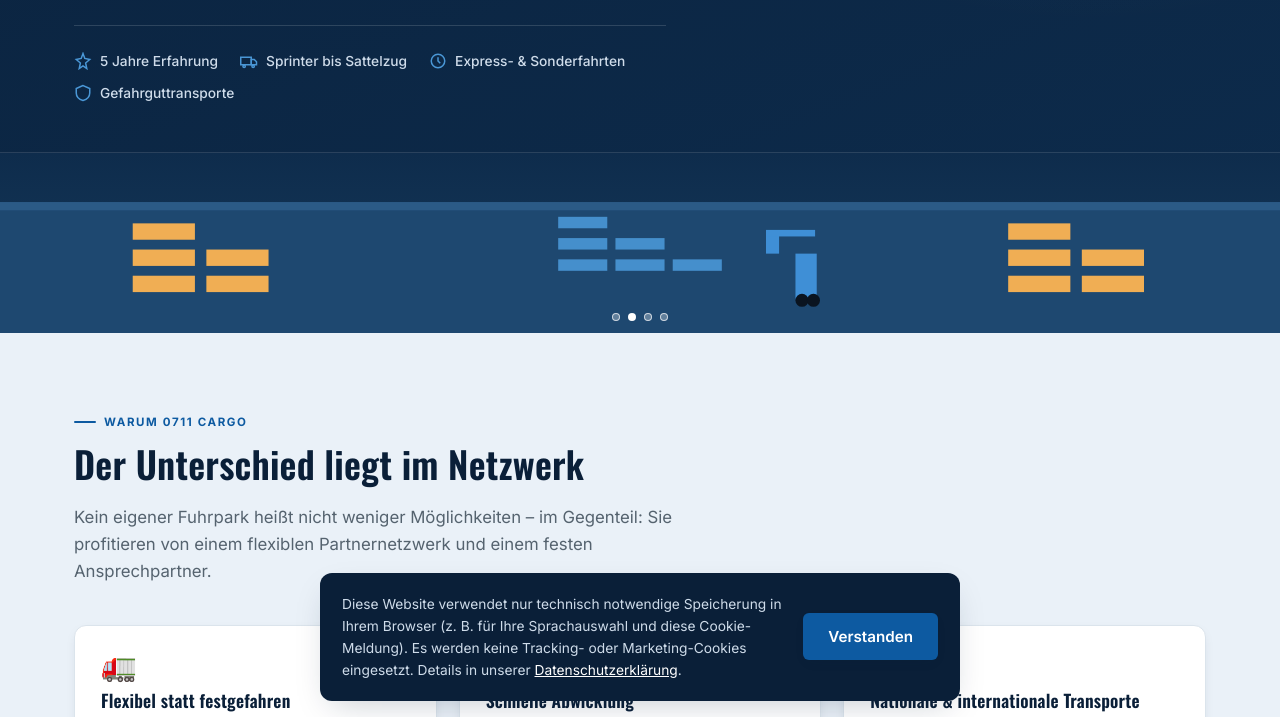
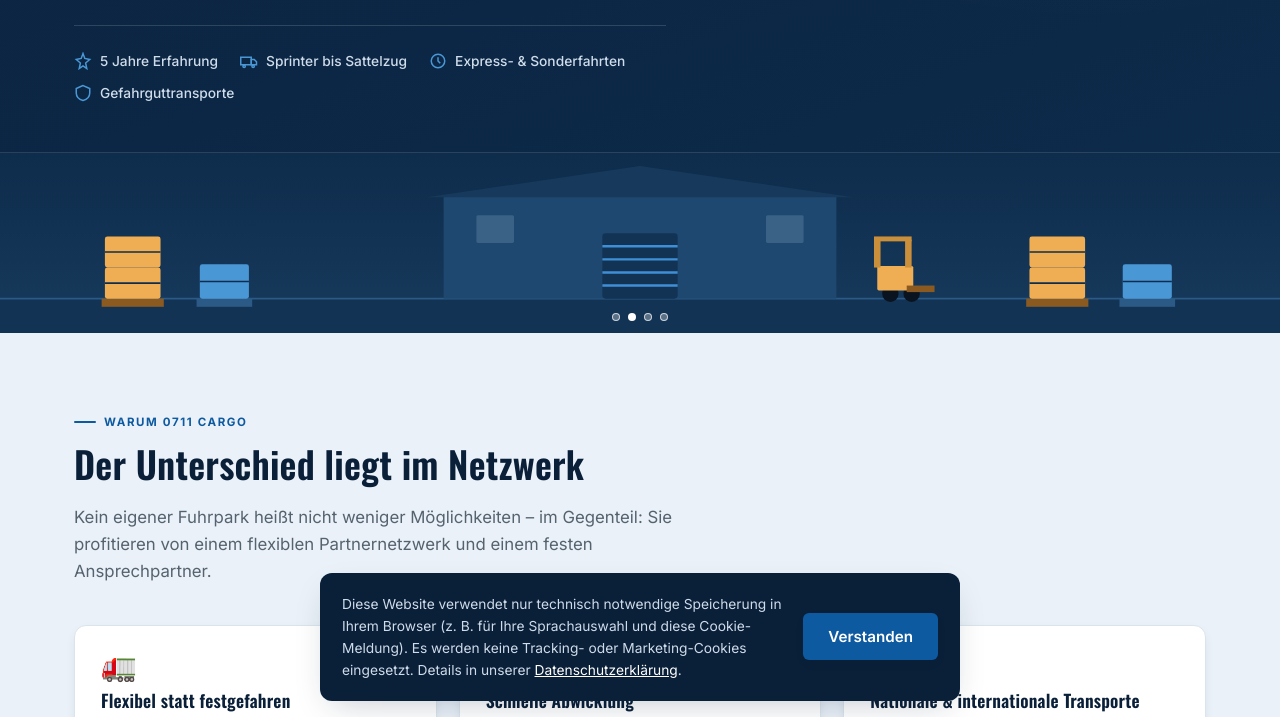
Before and after one commit to kaanko96/0711cargo.de, a plain HTML site: page index.html in a window 1280 px wide. Both pictures are taken after a click on the button 632 px from the left and 1205 px from the top of the page. Shown: the part 888-1605 px from the top of the page. Drawn offline with nearby package versions, Linux system fonts and the light colour scheme.

Commit message:
Add files via upload

```diff
--- a/index.html
+++ b/index.html
@@ -140,24 +140,51 @@
             <stop offset="0" stop-color="#0e2c4c"/><stop offset="1" stop-color="#173a5c"/>
           </linearGradient></defs>
           <rect width="1600" height="220" fill="url(#sky2)"/>
-          <polygon points="0,220 0,60 1600,60 1600,220" fill="#1e4870"/>
-          <rect x="0" y="60" width="1600" height="10" fill="#2b5a86"/>
-          <g fill="#f0ae54">
-            <rect x="180" y="150" width="76" height="20"/><rect x="180" y="118" width="76" height="20"/><rect x="180" y="86" width="76" height="20"/>
-            <rect x="270" y="150" width="76" height="20"/><rect x="270" y="118" width="76" height="20"/>
-            <rect x="1250" y="150" width="76" height="20"/><rect x="1250" y="118" width="76" height="20"/><rect x="1250" y="86" width="76" height="20"/>
-            <rect x="1340" y="150" width="76" height="20"/><rect x="1340" y="118" width="76" height="20"/>
+          <rect x="0" y="178" width="1600" height="42" fill="#123354"/>
+          <line x1="0" y1="178" x2="1600" y2="178" stroke="#2b5a86" stroke-width="2"/>
+
+          <polygon points="540,54 800,16 1060,54" fill="#173a5c"/>
+          <rect x="560" y="54" width="480" height="124" fill="#1e4870"/>
+          <rect x="600" y="76" width="46" height="34" rx="2" fill="#cfe3f4" opacity="0.16"/>
+          <rect x="954" y="76" width="46" height="34" rx="2" fill="#cfe3f4" opacity="0.16"/>
+          <rect x="754" y="98" width="92" height="80" rx="4" fill="#123354"/>
+          <line x1="754" y1="114" x2="846" y2="114" stroke="#3f8fd6" stroke-width="3"/>
+          <line x1="754" y1="130" x2="846" y2="130" stroke="#3f8fd6" stroke-width="3"/>
+          <line x1="754" y1="146" x2="846" y2="146" stroke="#3f8fd6" stroke-width="3"/>
+          <line x1="754" y1="162" x2="846" y2="162" stroke="#3f8fd6" stroke-width="3"/>
+
+          <g transform="translate(180,178)">
+            <rect x="-38" y="0" width="76" height="10" fill="#8a5a20"/>
+            <rect x="-34" y="-38" width="68" height="38" rx="3" fill="#f0ae54"/>
+            <line x1="-34" y1="-19" x2="34" y2="-19" stroke="#0e2c4c" stroke-width="2"/>
+            <rect x="-34" y="-76" width="68" height="38" rx="3" fill="#f0ae54"/>
+            <line x1="-34" y1="-57" x2="34" y2="-57" stroke="#0e2c4c" stroke-width="2"/>
           </g>
-          <g fill="#4a97d6" opacity="0.9">
-            <rect x="700" y="130" width="60" height="14"/><rect x="700" y="104" width="60" height="14"/><rect x="700" y="78" width="60" height="14"/>
-            <rect x="770" y="130" width="60" height="14"/><rect x="770" y="104" width="60" height="14"/>
-            <rect x="840" y="130" width="60" height="14"/>
+          <g transform="translate(292,178)">
+            <rect x="-34" y="0" width="68" height="10" fill="#2b5a86"/>
+            <rect x="-30" y="-42" width="60" height="42" rx="3" fill="#4a97d6"/>
+            <line x1="-30" y1="-21" x2="30" y2="-21" stroke="#0e2c4c" stroke-width="2"/>
           </g>
-          <g transform="translate(1000,178)">
-            <rect x="-10" y="-55" width="26" height="55" fill="#3f8fd6"/>
-            <rect x="-46" y="-82" width="16" height="27" fill="#3f8fd6"/>
-            <rect x="-46" y="-84" width="60" height="8" fill="#3f8fd6"/>
-            <circle cx="-2" cy="2" r="8" fill="#0a1420"/><circle cx="12" cy="2" r="8" fill="#0a1420"/>
+          <g transform="translate(1310,178)">
+            <rect x="-38" y="0" width="76" height="10" fill="#8a5a20"/>
+            <rect x="-34" y="-38" width="68" height="38" rx="3" fill="#f0ae54"/>
+            <line x1="-34" y1="-19" x2="34" y2="-19" stroke="#0e2c4c" stroke-width="2"/>
+            <rect x="-34" y="-76" width="68" height="38" rx="3" fill="#f0ae54"/>
+            <line x1="-34" y1="-57" x2="34" y2="-57" stroke="#0e2c4c" stroke-width="2"/>
+          </g>
+          <g transform="translate(1420,178)">
+            <rect x="-34" y="0" width="68" height="10" fill="#2b5a86"/>
+            <rect x="-30" y="-42" width="60" height="42" rx="3" fill="#4a97d6"/>
+            <line x1="-30" y1="-21" x2="30" y2="-21" stroke="#0e2c4c" stroke-width="2"/>
+          </g>
+
+          <g transform="translate(1120,178)">
+            <circle cx="-14" cy="-6" r="10" fill="#0a1420"/><circle cx="12" cy="-6" r="10" fill="#0a1420"/>
+            <rect x="-30" y="-40" width="44" height="30" rx="2" fill="#f0ae54"/>
+            <rect x="6" y="-16" width="34" height="8" fill="#8a5a20"/>
+            <rect x="-34" y="-72" width="8" height="34" fill="#c98f3a"/>
+            <rect x="4" y="-72" width="8" height="34" fill="#c98f3a"/>
+            <rect x="-34" y="-76" width="46" height="6" fill="#c98f3a"/>
           </g>
         </svg>
       </div>
@@ -167,14 +194,33 @@
             <stop offset="0" stop-color="#0e2c4c"/><stop offset="1" stop-color="#1a4569"/>
           </linearGradient></defs>
           <rect width="1600" height="220" fill="url(#sky3)"/>
-          <rect x="480" y="20" width="640" height="150" rx="20" fill="#1e4870"/>
-          <rect x="510" y="42" width="580" height="90" rx="12" fill="#cfe3f4" opacity="0.16"/>
-          <polygon points="630,132 800,58 970,132" fill="#123354" opacity="0.9"/>
-          <line x1="630" y1="132" x2="970" y2="132" stroke="#e9edf1" stroke-width="6" stroke-dasharray="18 14" opacity="0.85"/>
-          <circle cx="700" cy="182" r="30" fill="none" stroke="#3f8fd6" stroke-width="7"/>
-          <line x1="700" y1="182" x2="700" y2="158" stroke="#3f8fd6" stroke-width="6"/>
-          <line x1="700" y1="182" x2="720" y2="182" stroke="#3f8fd6" stroke-width="6"/>
-          <path d="M900 150 a34 34 0 0 1 0 68" fill="none" stroke="#3f8fd6" stroke-width="8" opacity="0.8"/>
+          <rect x="0" y="178" width="1600" height="42" fill="#123354"/>
+          <line x1="0" y1="178" x2="1600" y2="178" stroke="#2b5a86" stroke-width="2"/>
+
+          <rect x="650" y="150" width="300" height="14" rx="3" fill="#2b5a86"/>
+          <rect x="672" y="164" width="18" height="16" fill="#1e4870"/>
+          <rect x="908" y="164" width="18" height="16" fill="#1e4870"/>
+
+          <rect x="748" y="172" width="34" height="8" fill="#1e4870"/>
+          <rect x="700" y="88" width="132" height="84" rx="6" fill="#1e4870"/>
+          <rect x="712" y="100" width="108" height="58" rx="3" fill="#cfe3f4" opacity="0.16"/>
+          <path d="M726 138 l24 -20 l18 12 l32 -28" fill="none" stroke="#4a97d6" stroke-width="4" stroke-linecap="round" stroke-linejoin="round"/>
+          <circle cx="740" cy="122" r="4" fill="#4a97d6"/>
+
+          <path d="M898 152 q22 -14 44 0 l6 26 h-56 z" fill="#123354" stroke="#3f8fd6" stroke-width="2"/>
+          <circle cx="920" cy="106" r="22" fill="#f0ae54"/>
+          <path d="M888 100 a32 32 0 0 1 64 0" fill="none" stroke="#3f8fd6" stroke-width="7" stroke-linecap="round"/>
+          <circle cx="889" cy="110" r="7" fill="#3f8fd6"/>
+          <path d="M889 117 q6 20 26 21" fill="none" stroke="#3f8fd6" stroke-width="4" stroke-linecap="round" fill-opacity="0"/>
+          <circle cx="915" cy="138" r="3.5" fill="#3f8fd6"/>
+
+          <g transform="translate(1015,68)">
+            <rect x="-48" y="-30" width="96" height="52" rx="14" fill="#123354" stroke="#4a97d6" stroke-width="2"/>
+            <polygon points="-18,20 -2,20 -12,36" fill="#123354" stroke="#4a97d6" stroke-width="2"/>
+            <circle cx="-22" cy="-4" r="4.5" fill="#4a97d6"/>
+            <circle cx="0" cy="-4" r="4.5" fill="#4a97d6"/>
+            <circle cx="22" cy="-4" r="4.5" fill="#4a97d6"/>
+          </g>
         </svg>
       </div>
       <div class="hero-slide" data-slide="3">
```
